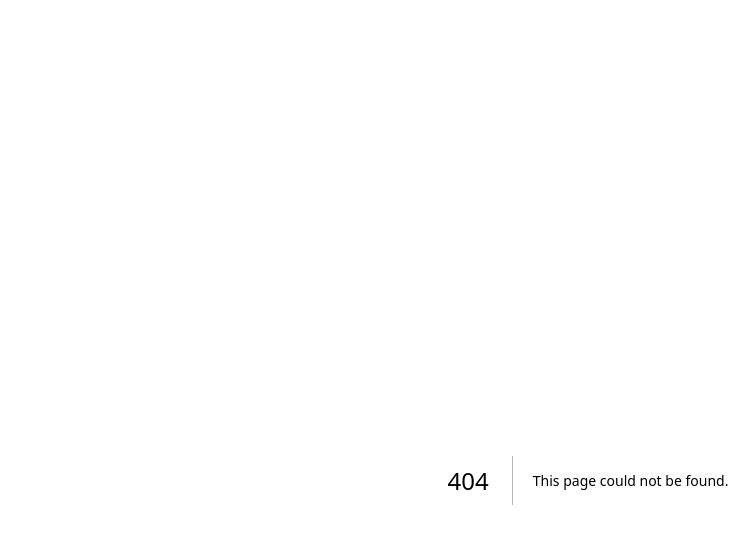
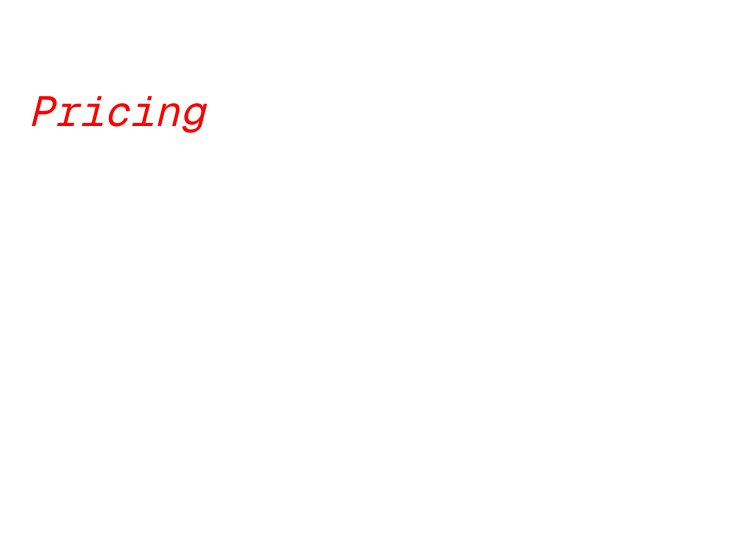
Before and after one commit to yves40/NEXTJS, a Next.js app in the folder 3.styles-et-optimisation/: page /pricing in a window 1280 px wide. Before the commit this address had no page. Shown: the top 544 px of the page, without its empty margins (52-807 px from the left). Built offline with nearby package versions, Linux system fonts and the light colour scheme.

Commit message:
Lesson : css modules : END

```diff
--- /dev/null
+++ b/3.styles-et-optimisation/src/app/pricing/page.jsx
@@ -0,0 +1,11 @@
+import styles from './pricing.module.css'
+
+function page() {
+  return (
+    <div>
+      <h1 className={styles.title}>Pricing</h1>
+    </div>
+  )
+}
+
+export default page
--- /dev/null
+++ b/3.styles-et-optimisation/src/app/pricing/pricing.module.css
@@ -0,0 +1,5 @@
+.title {
+  color: red;
+  font-size: 42px;
+  font-style: italic;
+}
```
